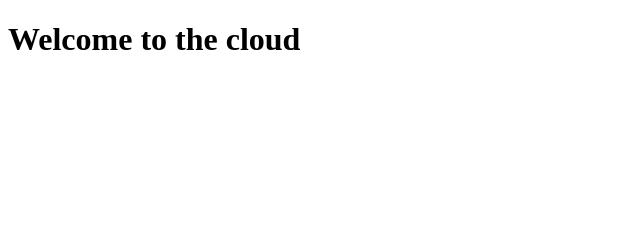
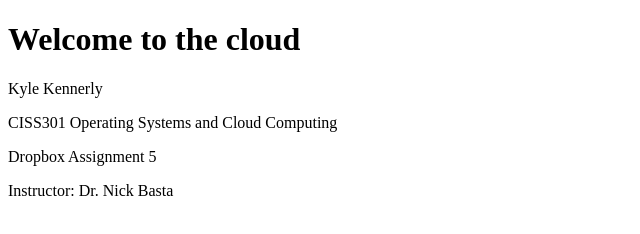
Before and after one commit to SapTap12/DropBox05, a plain HTML site: page index.html in a window 1280 px wide. Shown: the whole page, without its empty margins (0-640 px from the left). Drawn offline with Linux system fonts and the light colour scheme.

Commit message:
Update index.html

```diff
--- a/index.html
+++ b/index.html
@@ -8,3 +8,7 @@
     <h1>Welcome to the cloud</h1>
   </body>
 </html>
+<p>Kyle Kennerly</p>
+<p>CISS301 Operating Systems and Cloud Computing</p>
+<p>Dropbox Assignment 5</p>
+<p>Instructor: Dr. Nick Basta</p>
```
